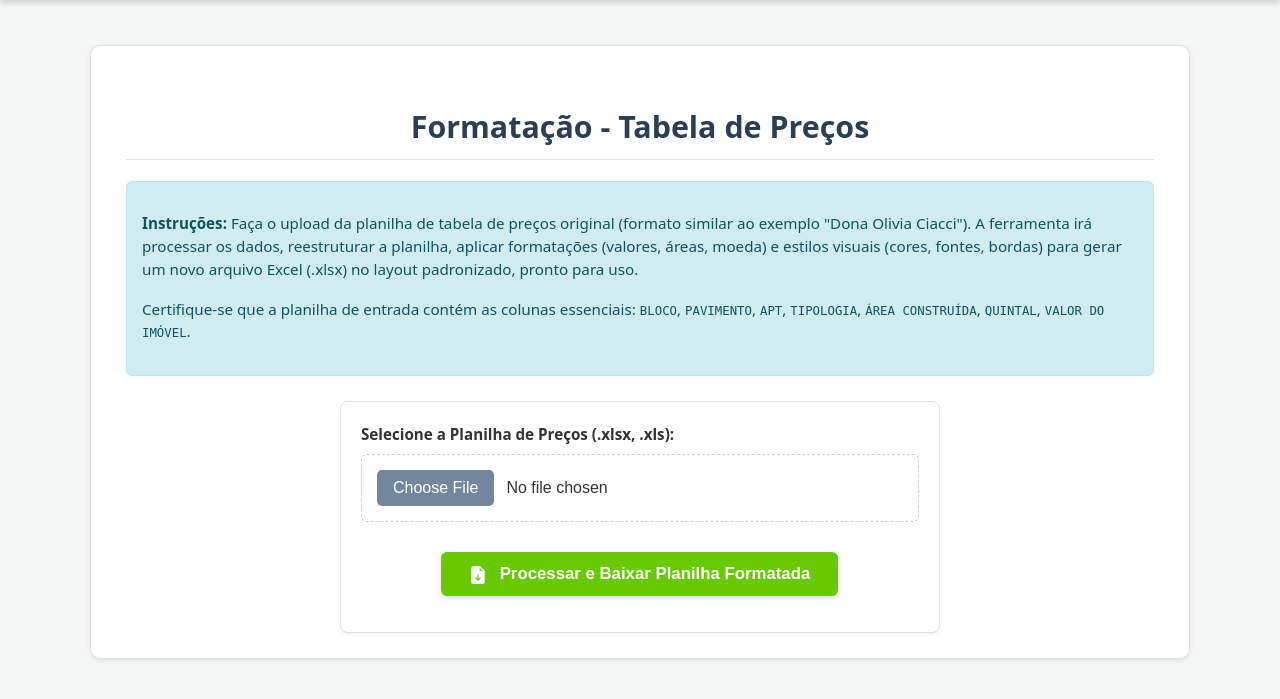
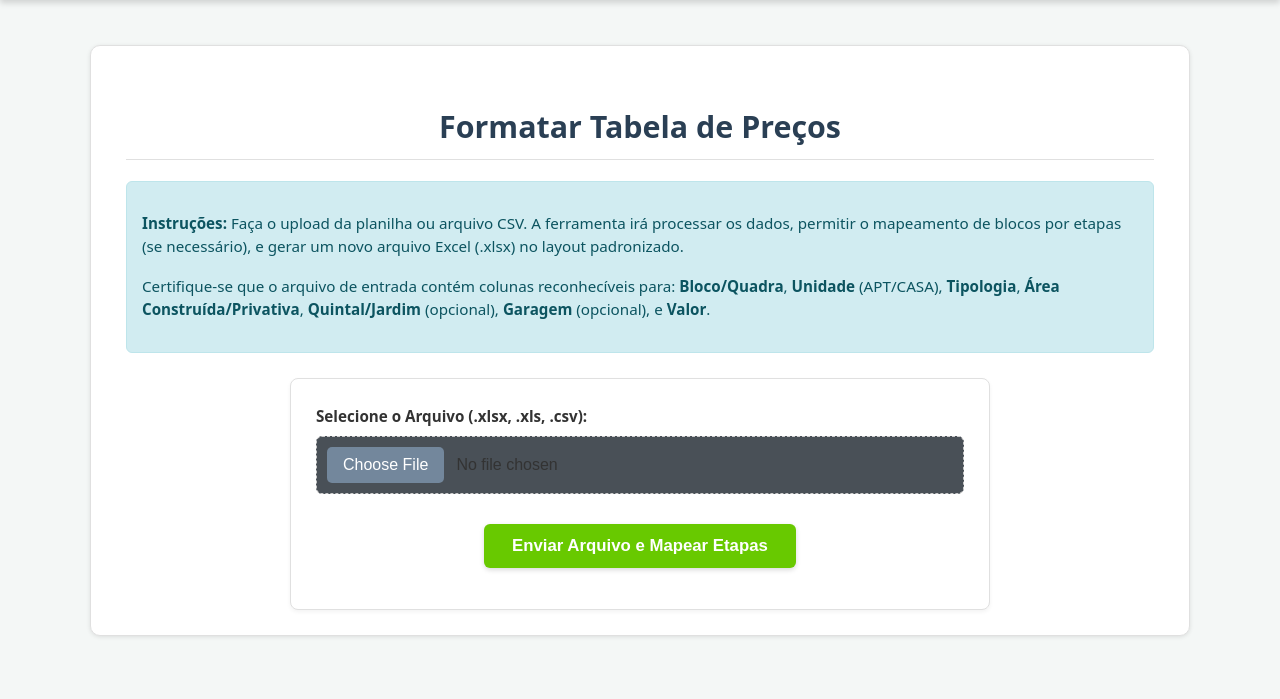
Before and after one commit to Timesistemaimobi/SISTEMA-WEB-DE-LANCAMENTO, a Flask app: page /formatador-tabela-precos in a window 1280 px wide. Shown: the part 60-759 px from the top of the page. Run offline with Flask 3, Linux system fonts and the light colour scheme.

Commit message:
Adaptação TABELA CSV

```diff
--- a/app.py
+++ b/app.py
@@ -780,91 +780,128 @@ def formatador_lote_tool():
     else: # GET
         return render_template('formatador_lote.html', active_page='formatador_lote')
 
+# Função auxiliar (exemplo, adapte se estiver em utils.py)
+def allowed_file(filename):
+     ALLOWED_EXTENSIONS = {'xlsx', 'xls', 'csv'}
+     return '.' in filename and filename.rsplit('.', 1)[1].lower() in ALLOWED_EXTENSIONS
+
 # === ROTA PARA FORMATADOR TABELA DE PREÇOS ===
 @app.route('/formatador-tabela-precos', methods=['GET', 'POST'])
 def formatador_tabela_precos_upload():
     tool_prefix = 'tab_precos_'
     session_key = f'{tool_prefix}info'
-    print("DEBUG: Entrando em formatador_tabela_precos_upload, Método:", request.method)
+    print(f"DEBUG: Entrando em {url_for('formatador_tabela_precos_upload')}, Método: {request.method}")
+
+# Dentro da função formatador_tabela_precos_upload em app.py
 
     if request.method == 'POST':
         print("DEBUG: Processando POST")
-        # --- Upload e Leitura Inicial ---
+        # --- Validações Iniciais ---
         if 'arquivo_entrada' not in request.files:
             flash('Nenhum arquivo selecionado!', 'error')
+            print("DEBUG: Saindo - Nenhum arquivo_entrada")
             return redirect(url_for('formatador_tabela_precos_upload'))
         file = request.files['arquivo_entrada']
         if file.filename == '':
             flash('Nenhum arquivo selecionado!', 'error')
-            print("DEBUG: Retornando redirect - sem arquivo_entrada")
+            print("DEBUG: Saindo - Nome de arquivo vazio")
             return redirect(url_for('formatador_tabela_precos_upload'))
-        if not file or not allowed_file(file.filename): # Reutiliza a função global
-            flash('Tipo de arquivo inválido. Use .xlsx ou .xls.', 'error')
+        # Verifica extensão
+        file_ext = '.' in file.filename and file.filename.rsplit('.', 1)[1].lower()
+        if not file or file_ext not in {'xlsx', 'xls', 'csv'}:
+            flash('Tipo de arquivo inválido. Use .xlsx, .xls ou .csv.', 'error')
+            print(f"DEBUG: Saindo - Extensão inválida: {file_ext}")
             return redirect(url_for('formatador_tabela_precos_upload'))
 
         filename = secure_filename(f"{tool_prefix}{file.filename}")
         temp_filepath = os.path.join(app.config['UPLOAD_FOLDER'], filename)
+        is_csv = file_ext == 'csv'
 
+        # <<< INÍCIO DAS MODIFICAÇÕES PARA LEITURA CONDICIONAL >>>
+        # --- Bloco Try/Except para Leitura e Processamento Inicial ---
+        df_check = None
         try:
             file.save(temp_filepath)
             print(f"(Tabela Preços Upload) Arquivo temporário salvo: {temp_filepath}")
 
-            # --- Ler o Excel para encontrar Blocos ---
-            NUMERO_DA_LINHA_DO_CABECALHO_NO_EXCEL = 3 # Manter consistente
-            linhas_para_pular = NUMERO_DA_LINHA_DO_CABECALHO_NO_EXCEL - 1
-            df_check = pd.read_excel(temp_filepath, engine='openpyxl', skiprows=linhas_para_pular, header=0, dtype=str).fillna('')
+            # --- Obter parâmetros CSV do formulário ---
+            csv_sep = request.form.get('csv_separator', ';')
+            csv_decimal = request.form.get('csv_decimal', ',')
+            csv_encoding = request.form.get('csv_encoding', 'utf-8')
+
+            # --- Leitura Condicional ---
+            print(f"DEBUG: Tentando ler {'CSV' if is_csv else 'Excel'}")
+            if is_csv:
+                print(f"DEBUG: CSV Params - Sep: '{csv_sep}', Decimal: '{csv_decimal}', Encoding: '{csv_encoding}'")
+                try:
+                    df_check = pd.read_csv(temp_filepath, sep=csv_sep, decimal=csv_decimal, encoding=csv_encoding, header=0, dtype=str, skipinitialspace=True)
+                except UnicodeDecodeError:
+                    print(f"DEBUG: Falha com {csv_encoding}, tentando latin-1...")
+                    try:
+                        df_check = pd.read_csv(temp_filepath, sep=csv_sep, decimal=csv_decimal, encoding='latin-1', header=0, dtype=str, skipinitialspace=True)
+                        print("DEBUG: Leitura com latin-1 ok.")
+                    except Exception as e_fallback:
+                         raise ValueError(f"Não foi possível ler o CSV (Encoding/Separador/Decimal?). Erro: {e_fallback}")
+                except Exception as e_csv:
+                    raise ValueError(f"Erro ao ler CSV: {e_csv}")
+            else: # Excel
+                print("DEBUG: Lendo Excel...")
+                NUMERO_DA_LINHA_DO_CABECALHO_NO_EXCEL = 3
+                linhas_para_pular = NUMERO_DA_LINHA_DO_CABECALHO_NO_EXCEL - 1
+                df_check = pd.read_excel(temp_filepath, engine='openpyxl', skiprows=linhas_para_pular, header=0, dtype=str)
+
+            df_check = df_check.fillna('')
+            df_check.columns = df_check.columns.str.strip()
+
+            # --- Lógica para encontrar blocos ---
             if df_check.empty:
-                 raise ValueError("Planilha vazia ou sem dados após cabeçalho.")
+                 raise ValueError("Arquivo vazio ou sem dados após cabeçalho.")
 
-            # Encontrar coluna de Bloco/Quadra (reusa lógica do formatador)
+            # Certifique-se que find_column_flexible e extract_block_number_safe estão disponíveis/importadas
             bloco_col_name = find_column_flexible(df_check.columns, ['bloco', 'blk', 'quadra'], 'BLOCO', required=True)
+            unique_blocks_raw = df_check[bloco_col_name].replace('', np.nan).ffill().dropna().unique().tolist()
+            if not unique_blocks_raw:
+                 raise ValueError("Nenhum valor de Bloco/Quadra encontrado.")
+            unique_blocks = sorted(list(set(str(b).strip() for b in unique_blocks_raw if str(b).strip())),
+                                   key=lambda b: extract_block_number_safe(b) if extract_block_number_safe(b) is not None else float('inf'))
 
-            # Obter valores únicos e preenchidos (ffill)
-            unique_blocks_raw = df_check[bloco_col_name].replace('', np.nan).ffill().dropna().unique().tolist()
+            print(f"(Tabela Preços Upload) Blocos únicos: {unique_blocks}")
 
-            if not unique_blocks_raw:
-                 raise ValueError("Nenhum valor de Bloco/Quadra encontrado na coluna correspondente.")
-
-            # Limpa e garante que sejam strings
-            unique_blocks = sorted(list(set(str(b).strip() for b in unique_blocks_raw if str(b).strip())),
-                                   key=lambda b: extract_block_number_safe(b) if extract_block_number_safe(b) is not None else float('inf')) # Ordena numericamente se possível
-
-
-            print(f"(Tabela Preços Upload) Blocos únicos encontrados: {unique_blocks}")
-
-            # Armazena na sessão e redireciona para o mapeamento
-            session[session_key] = {'filename': filename, 'unique_blocks': unique_blocks}
-            print("DEBUG: Retornando redirect para map_etapas (try bem-sucedido)")
+            # --- Armazena na sessão e redireciona ---
+            session_data = {'filename': filename, 'unique_blocks': unique_blocks}
+            session[session_key] = session_data
+            print("DEBUG: Saindo - Sucesso POST, redirecionando para map_etapas")
             return redirect(url_for('formatador_tabela_precos_map_etapas'))
 
         except ValueError as ve:
-             flash(f"Erro ao ler arquivo: {ve}", 'error')
-             print(f"(Tabela Preços Upload) Erro leitura/validação: {ve}")
-             if os.path.exists(temp_filepath): os.remove(temp_filepath) # Limpa temp
-             session.pop(session_key, None) # Limpa sessão
-             print("DEBUG: Retornando redirect após ValueError")
+             flash(f"Erro ao ler/processar arquivo: {ve}", 'error')
+             print(f"(Tabela Preços Upload) Erro (ValueError): {ve}")
+             # Limpeza
+             if os.path.exists(temp_filepath): os.remove(temp_filepath)
+             session.pop(session_key, None)
+             print("DEBUG: Saindo - Erro (ValueError), redirecionando para upload")
              return redirect(url_for('formatador_tabela_precos_upload'))
         except Exception as e:
-            flash(f"Erro inesperado ao ler arquivo: {e}", 'error')
-            print(f"(Tabela Preços Upload) Erro inesperado: {e}")
+            flash(f"Erro inesperado: {e}", 'error')
+            print(f"(Tabela Preços Upload) Erro Inesperado (Exception): {e}")
             traceback.print_exc()
-            if os.path.exists(temp_filepath): os.remove(temp_filepath)
+            # Limpeza
+            if 'temp_filepath' in locals() and os.path.exists(temp_filepath): os.remove(temp_filepath)
             session.pop(session_key, None)
-            print("DEBUG: Retornando redirect após Exception geral")
+            print("DEBUG: Saindo - Erro (Exception), redirecionando para upload")
             return redirect(url_for('formatador_tabela_precos_upload'))
-
-        print("!!!!! ERRO: Chegou ao fim do bloco POST sem return !!!!!")
+        # Não deve chegar aqui no POST
+        # print("!!!!! ALERTA: Fim do bloco POST sem return alcançado !!!!!")
 
     else: # Método GET
-        print("DEBUG: Processando GET") # Adicione isto
-        # ... (lógica do GET) ...
-    print("DEBUG: Retornando render_template para upload inicial") # Adicione isto
-    return render_template(
-        'formatador_tabela_precos.html',
-        active_page='formatador_tabela_precos'
-)
-
-    print("!!!!! ERRO: Chegou ao fim da função SEM return !!!!!")
+        print("DEBUG: Processando GET")
+        print(f"DEBUG: Limpando sessão '{session_key}' (GET)")
+        session.pop(session_key, None) # Limpa sessão ao carregar a página inicial
+        print("DEBUG: Saindo - Renderizando template inicial (GET)")
+        return render_template(
+            'formatador_tabela_precos.html',
+            active_page='formatador_tabela_precos'
+        )
 
 # --- NOVA ROTA para Mapeamento de Blocos e Etapas ---
 @app.route('/formatador-tabela-precos/map-etapas', methods=['GET', 'POST'])
--- a/templates/formatador_tabela_precos.html
+++ b/templates/formatador_tabela_precos.html
@@ -1,14 +1,33 @@
 {# templates/formatador_tabela_precos.html #} {% extends 'base.html' %} {#
-Certifique-se que 'base.html' é o nome correto do seu layout base #} {% block
-title %}Formatação Tabela de Preços - EM CONSTRUÇÃO{% endblock %} {% block
-styles %} {# Adicione aqui CSS específico para esta página, se necessário (raro
-para formulários simples) #}
+Certifique-se que 'base.html' é o nome correto #} {% block title %}Formatar
+Tabela de Preços{% endblock %} {% block styles %} {{ super() }} {# Inclui
+estilos do base.html se houver #}
 <style>
-  /* Estilos opcionais específicos para esta página */
+  /* Estilos para os campos CSV */
+  #csv-options {
+    background-color: #e9ecef; /* Cor de fundo levemente diferente (Bootstrap bg-light) */
+    border: 1px solid #ced4da; /* Borda sutil */
+    padding: 1rem 1.25rem;
+    border-radius: 0.375rem;
+    margin-top: 1rem; /* Espaço acima das opções CSV */
+  }
+  #csv-options h5 {
+    margin-bottom: 1rem;
+    color: #495057;
+  }
+  #csv-options label {
+    font-size: 0.9em; /* Label um pouco menor */
+    color: #495057;
+  }
+
+  /* Estilos gerais mantidos da sua versão anterior */
   .description {
-    background-color: var(--flash-info-bg); /* Reutiliza cor de info */
-    color: var(--flash-info-text);
-    border: 1px solid var(--flash-info-border);
+    background-color: var(
+      --flash-info-bg,
+      #cfe2ff
+    ); /* Fallback se variável não definida */
+    color: var(--flash-info-text, #084298);
+    border: 1px solid var(--flash-info-border, #b6d4fe);
     padding: 15px;
     border-radius: 6px;
     margin-bottom: 25px;
@@ -16,45 +35,46 @@ para formulários simples) #}
     line-height: 1.5;
   }
   .form-container {
-    max-width: 600px; /* Limita a largura do formulário */
-    margin: 0 auto; /* Centraliza o formulário */
-    padding: 20px;
-    border: 1px solid var(--border-color);
+    max-width: 700px; /* Aumenta um pouco para acomodar opções CSV */
+    margin: 0 auto;
+    padding: 25px;
+    border: 1px solid var(--border-color, #dee2e6);
     border-radius: 8px;
-    background-color: var(
-      --container-bg
-    ); /* Usa fundo do container ou um pouco diferente */
+    background-color: var(--container-bg, #fff);
     box-shadow: 0 2px 4px rgba(0, 0, 0, 0.05);
   }
-
-  /* Melhorar aparência do input file (complementa o styles.css geral) */
-  input[type="file"] {
-    border: 1px dashed var(--input-border);
-    padding: 15px;
+  /* Ajusta input file se necessário */
+  input[type="file"].form-control {
+    /* Aplica a inputs file com a classe form-control */
+    border: 1px dashed var(--input-border, #ced4da);
+    padding: 10px;
     text-align: center;
     cursor: pointer;
+    background-color: #495057; /* Fundo levemente cinza */
   }
-  input[type="file"]:hover {
-    border-color: var(--primary-color);
-    background-color: var(--table-row-hover-bg); /* Fundo sutil no hover */
+  input[type="file"].form-control:hover {
+    border-color: var(--primary-color, #0d6efd);
+    background-color: var(--table-row-hover-bg, #e9ecef);
   }
 </style>
 {% endblock %} {% block content %}
-<h1>Formatação - Tabela de Preços</h1>
+<div class="container mt-4">
+  {# Adiciona container Bootstrap padrão #}
+  <h1>Formatar Tabela de Preços</h1>
 
   <div class="description">
     <p>
-    <strong>Instruções:</strong> Faça o upload da planilha de tabela de preços
-    original (formato similar ao exemplo "Dona Olivia Ciacci"). A ferramenta irá
-    processar os dados, reestruturar a planilha, aplicar formatações (valores,
-    áreas, moeda) e estilos visuais (cores, fontes, bordas) para gerar um novo
-    arquivo Excel (.xlsx) no layout padronizado, pronto para uso.
+      <strong>Instruções:</strong> Faça o upload da planilha ou arquivo CSV. A
+      ferramenta irá processar os dados, permitir o mapeamento de blocos por
+      etapas (se necessário), e gerar um novo arquivo Excel (.xlsx) no layout
+      padronizado.
     </p>
     <p>
-    Certifique-se que a planilha de entrada contém as colunas essenciais:
-    <code>BLOCO</code>, <code>PAVIMENTO</code>, <code>APT</code>,
-    <code>TIPOLOGIA</code>, <code>ÁREA CONSTRUÍDA</code>, <code>QUINTAL</code>,
-    <code>VALOR DO IMÓVEL</code>.
+      Certifique-se que o arquivo de entrada contém colunas reconhecíveis para:
+      <strong>Bloco/Quadra</strong>, <strong>Unidade</strong> (APT/CASA),
+      <strong>Tipologia</strong>, <strong>Área Construída/Privativa</strong>,
+      <strong>Quintal/Jardim</strong> (opcional),
+      <strong>Garagem</strong> (opcional), e <strong>Valor</strong>.
     </p>
   </div>
 
@@ -63,88 +83,129 @@ para formulários simples) #}
       method="post"
       enctype="multipart/form-data"
       action="{{ url_for('formatador_tabela_precos_upload') }}"
+      id="upload-form"
+      {#
+      Adicionado
+      id
+      para
+      o
+      JS
+      #}
     >
-    {# O CSRF token é geralmente tratado pelo Flask-WTF, se você usar
-    formularios WTForms. Se não usar, não é estritamente necessário para um
-    simples upload, mas considere medidas de segurança se a aplicação for
-    exposta. #} {{ form.csrf_token if form and form.csrf_token }} {# Exemplo se
-    usar WTForms #}
+      {# CSRF se usar WTForms #} {{ form.csrf_token if form and form.csrf_token
+      }}
 
-    <div class="form-group">
-      <label for="arquivo_entrada"
-        ><strong>Selecione a Planilha de Preços (.xlsx, .xls):</strong></label
+      <div class="mb-3">
+        {# Usa mb-3 do Bootstrap para espaçamento #}
+        <label for="arquivo_entrada" class="form-label"
+          ><strong>Selecione o Arquivo (.xlsx, .xls, .csv):</strong></label
         >
-      {# 'form-control' é uma classe comum em frameworks como Bootstrap, mas os
-      estilos base em styles.css devem funcionar. Adicione se necessário. #}
         <input
           type="file"
+          class="form-control"
+          {#
+          Adiciona
+          classe
+          form-control
+          #}
           id="arquivo_entrada"
           name="arquivo_entrada"
-        accept=".xlsx, .xls"
+          accept=".xlsx, .xls, .csv"
+          {#
+          ACEITA
+          CSV
+          #}
           required
         />
       </div>
 
-    {# --- Seção para Parâmetros Adicionais (Opcional) --- Se você precisar de
-    configurações extras do usuário, adicione-as aqui. Exemplo:
-    <div class="form-group">
-      <label for="nome_empreendimento"
-        >Nome do Empreendimento (para cabeçalho):</label
+      <!-- Opções que aparecem APENAS se um CSV for selecionado -->
+      <div id="csv-options" class="mb-3" style="display: none">
+        {# Adicionado mb-3 #}
+        <h5 class="mb-3">Opções para Arquivo CSV</h5>
+        <div class="row g-3">
+          <div class="col-md-4">
+            <label for="csv_separator" class="form-label"
+              >Separador Colunas:</label
             >
-      <input
-        type="text"
-        id="nome_empreendimento"
-        name="nome_empreendimento"
-        placeholder="Ex: Dona Olivia Ciacci Residencial"
-      />
+            <select
+              class="form-select form-select-sm"
+              id="csv_separator"
+              name="csv_separator"
+            >
+              <option value=";" selected>Ponto e vírgula (;)</option>
+              <option value=",">Vírgula (,)</option>
+              <option value="\t">Tabulação (Tab)</option>
+              <option value="|">Pipe (|)</option>
+            </select>
           </div>
-    <div class="form-group">
-      <label for="numero_etapa">Número da Etapa (para cabeçalho):</label>
-      <input
-        type="number"
-        id="numero_etapa"
-        name="numero_etapa"
-        value="1"
-        min="1"
-      />
+          <div class="col-md-4">
+            <label for="csv_decimal" class="form-label"
+              >Separador Decimal:</label
+            >
+            <select
+              class="form-select form-select-sm"
+              id="csv_decimal"
+              name="csv_decimal"
+            >
+              <option value="," selected>Vírgula (,)</option>
+              <option value=".">Ponto (.)</option>
+            </select>
           </div>
-    Lembre-se de ler esses valores em app.py (request.form.get(...)) e passá-los
-    para a função de processamento, se necessário. --- Fim da Seção Opcional ---
-    #}
+          <div class="col-md-4">
+            <label for="csv_encoding" class="form-label">Codificação:</label>
+            <select
+              class="form-select form-select-sm"
+              id="csv_encoding"
+              name="csv_encoding"
+            >
+              <option value="utf-8" selected>UTF-8</option>
+              <option value="latin-1">Latin-1 (ISO-8859-1)</option>
+              <option value="utf-8-sig">UTF-8 c/ BOM</option>
+              <option value="cp1252">Windows-1252</option>
+              {# Outra comum #}
+            </select>
+          </div>
+        </div>
+      </div>
+      <!-- Fim das Opções CSV -->
 
       <div style="text-align: center; margin-top: 30px">
-      <button type="submit" class="button-link">
-        <svg
-          xmlns="http://www.w3.org/2000/svg"
-          width="18"
-          height="18"
-          fill="currentColor"
-          class="bi bi-file-earmark-arrow-down-fill"
-          viewBox="0 0 16 16"
-          style="vertical-align: middle; margin-right: 8px"
-        >
-          <path
-            d="M9.293 0H4a2 2 0 0 0-2 2v12a2 2 0 0 0 2 2h8a2 2 0 0 0 2-2V4.707A1 1 0 0 0 13.707 4L10 .293A1 1 0 0 0 9.293 0M9.5 3.5v-2l3 3h-2a1 1 0 0 1-1-1m-1 4v3.793l1.146-1.147a.5.5 0 0 1 .708.708l-2 2a.5.5 0 0 1-.708 0l-2-2a.5.5 0 0 1 .708-.708L7.5 11.293V7.5a.5.5 0 0 1 1 0"
-          />
-        </svg>
-        Processar e Baixar Planilha Formatada
+        <button type="submit" class="btn btn-primary btn-lg">
+          {# Usa classes de botão Bootstrap #}
+          <i class="fas fa-cogs me-2"></i> {# Ícone FontAwesome (se usar) #}
+          Enviar Arquivo e Mapear Etapas
         </button>
       </div>
     </form>
   </div>
-
-{% endblock %} {% block scripts %} {# Adicione aqui JS específico, se necessário
-(ex: mostrar nome do arquivo selecionado) #}
+</div>
+{% endblock %} {% block scripts %} {{ super() }} {# Inclui scripts do base se
+houver #}
 <script>
   document.addEventListener("DOMContentLoaded", function () {
     const fileInput = document.getElementById("arquivo_entrada");
-    if (fileInput) {
+    const csvOptionsDiv = document.getElementById("csv-options");
+
+    if (fileInput && csvOptionsDiv) {
+      // Verifica se ambos elementos existem
       fileInput.addEventListener("change", function () {
-        if (this.files && this.files.length > 0) {
-          console.log("Arquivo selecionado:", this.files[0].name);
-          // Poderia exibir o nome do arquivo em algum lugar na interface, se desejado
+        const filename = fileInput.value.toLowerCase();
+        if (filename.endsWith(".csv")) {
+          csvOptionsDiv.style.display = "block"; // Mostra opções
+          // Você pode decidir tornar os selects obrigatórios ou não aqui
+          // csvOptionsDiv.querySelectorAll('select').forEach(sel => sel.required = true);
+          console.log("CSV selecionado, mostrando opções.");
+        } else {
+          csvOptionsDiv.style.display = "none"; // Esconde opções
+          // csvOptionsDiv.querySelectorAll('select').forEach(sel => sel.required = false);
+          console.log("Arquivo não CSV selecionado, escondendo opções.");
         }
       });
+    } else {
+      console.error(
+        "Elemento de input de arquivo ou container de opções CSV não encontrado."
+      );
     }
   });
 </script>
```
Also changed, not shown: formatadores/tabela_precos_formatador.py (+122 -188 lines). Lines whose indentation alone changed are shown as unchanged.
